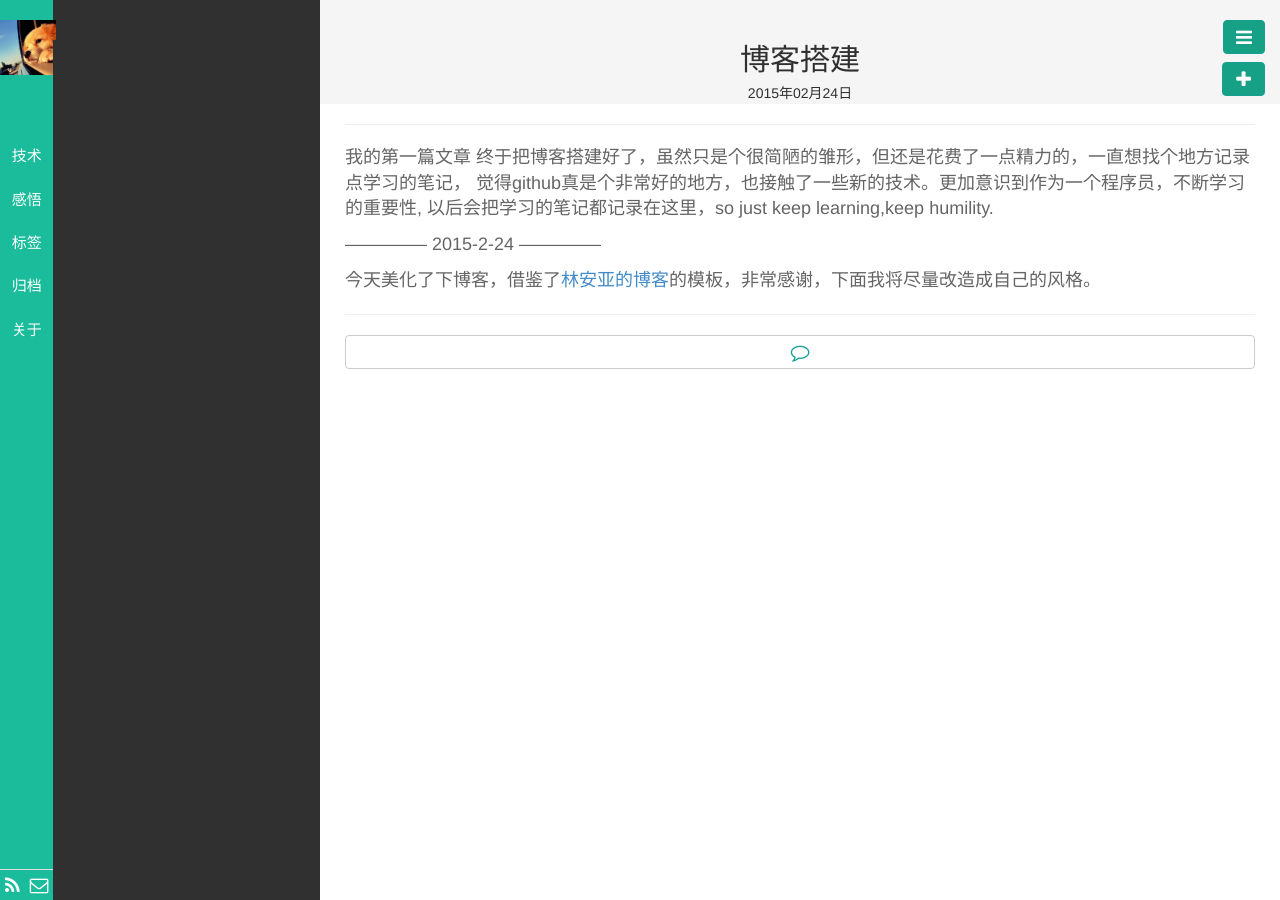
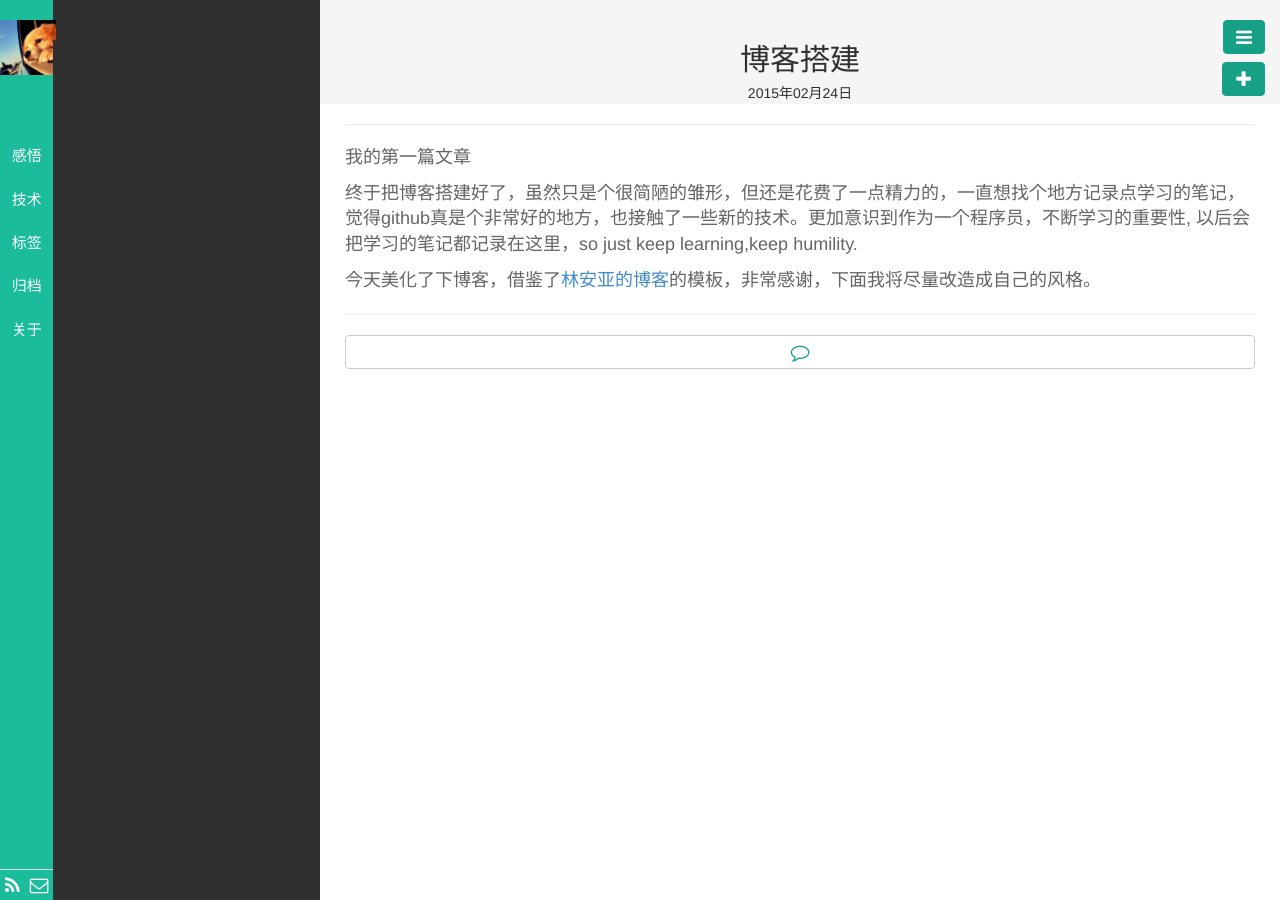
Before and after one commit to llx1105/llx1105.github.io, a Jekyll site: the page built from _posts/感悟/2015-02-24-blog_build.md, in a window 1280 px wide. Built offline with Jekyll 4.4.1, drawn with Linux system fonts in a browser that asks for light colours; nearby versions of some CDN libraries; library files that are not in the unit come from our copies; Markdown is read by kramdown in place of the engine named in the settings.

Commit message:
fix first blog

```diff
--- a/_posts/感悟/2015-02-24-blog_build.md
+++ b/_posts/感悟/2015-02-24-blog_build.md
@@ -1,15 +1,15 @@
 ---
 layout: post
 title: 博客搭建
-category: 技术
+category: 感悟
 tags:
 keywords:
 description:
 ---
 
 我的第一篇文章
-终于把博客搭建好了，虽然只是个很简陋的雏形，但还是花费了一点精力的，一直想找个地方记录点学习的笔记， 觉得github真是个非常好的地方，也接触了一些新的技术。更加意识到作为一个程序员，不断学习的重要性, 以后会把学习的笔记都记录在这里，so just keep learning,keep humility.
 
- -------------- 2015-2-24 --------------
+  终于把博客搭建好了，虽然只是个很简陋的雏形，但还是花费了一点精力的，一直想找个地方记录点学习的笔记， 觉得github真是个非常好的地方，也接触了一些新的技术。更加意识到作为一个程序员，不断学习的重要性, 以后会把学习的笔记都记录在这里，so just keep learning,keep humility.
+
 
 今天美化了下博客，借鉴了[林安亚的博客](http://painterlin.com/)的模板，非常感谢，下面我将尽量改造成自己的风格。
```
